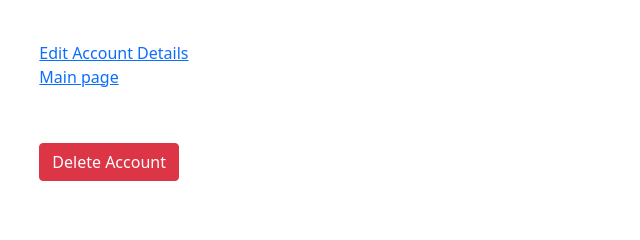
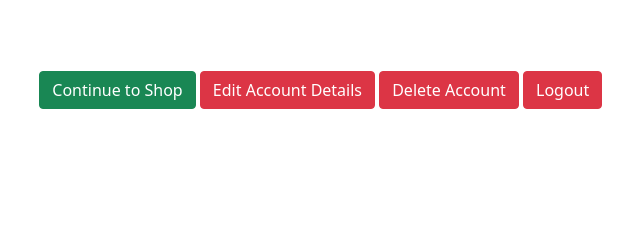
Before and after one commit to maindotmarcell/IoTBay-Group23, a Django app: page /welcome/ in a window 1280 px wide. Shown: the part 298-538 px from the top of the page, without its empty margins (178-818 px from the left). Run offline with Django 4.2, Linux system fonts and the light colour scheme; parts of the project's set-up code (start-up, migrations or seed data) failed here and were passed over; some libraries are stand-ins or nearby versions.

Commit message:
Navigation More Functional

```diff
--- a/IoTBay_Group23/main/templates/main/edit.html
+++ b/IoTBay_Group23/main/templates/main/edit.html
@@ -14,6 +14,6 @@
         {{user_form|crispy}}
         <br>
         <button type="submit" class="btn btn-success">Update</button>
-        <button href="/welcome" class="btn btn-success">Cancel</button>
+        <button href="/welcome" class="btn btn-danger">Cancel</button>
     </form>
 {%endblock%}
--- a/IoTBay_Group23/main/templates/main/home.html
+++ b/IoTBay_Group23/main/templates/main/home.html
@@ -3,7 +3,7 @@
 {% block content %}
 <h1>Home Page</h1>
 <br>
-<a href="/login">Login</a>
+<a class = 'btn btn-success' style = "margin-top: 30px;" href="/login">Login</a>
 <br>
-<a href="/register">Register</a>
+<a class = 'btn btn-success' style = "margin-top: 30px;" href="/register">Register</a>
 {% endblock %}
--- a/IoTBay_Group23/main/templates/main/register.html
+++ b/IoTBay_Group23/main/templates/main/register.html
@@ -8,6 +8,7 @@
         {% csrf_token %}
         {{form|crispy}}
         <button type="submit" class="btn btn-success">Register</button>
-        <p>Already have an account?  <a href="/login">Login</a></p>
+        <p>Already have an account?  <a class = 'btn btn-danger' style = "margin-top: 30px;" href="/login">Login</a></p>
+        <p>{* -> Field Required}</p>
     </form>
 {%endblock%}
--- a/IoTBay_Group23/main/templates/main/welcome.html
+++ b/IoTBay_Group23/main/templates/main/welcome.html
@@ -9,9 +9,8 @@
 <p>Joined: {{user.date_joined}}</p>
 <br>
 
-<a href="/edit">Edit Account Details</a><br>
-<a href="/main">Main page</a>
-<br/><br/>
-
-<a class = 'btn btn-danger' href = "/deleteaccount" style = "margin-top: 30px;">Delete Account</a>
+<a class = 'btn btn-success' style = "margin-top: 30px;" href="/main">Continue to Shop</a>
+<a class = 'btn btn-danger' style = "margin-top: 30px;" href="/edit">Edit Account Details</a>
+<a class = 'btn btn-danger' style = "margin-top: 30px;" href = "/deleteaccount">Delete Account</a>
+<a class = 'btn btn-danger' style = "margin-top: 30px;" href = "/logout">Logout</a>
 {% endblock %}
--- a/IoTBay_Group23/main/templates/registration/login.html
+++ b/IoTBay_Group23/main/templates/registration/login.html
@@ -12,7 +12,10 @@ Login Here
     {{form|crispy}}
     <br>
     <button type="submit" class="btn btn-success">Login</button>
+    <br></br>
     <p>Don't have an account?  <a href="/register">Create one</a></p>
     <p>Forgot your password?  <a href="/resetpassword">Reset Password</a></p>
+    <br>
+    <p>{* -> Field Required}</p>
 </form>
 {% endblock %}
```
Also changed, not shown: IoTBay_Group23/main/templates/main/main.html (+5 -2 lines), IoTBay_Group23/db.sqlite3.
